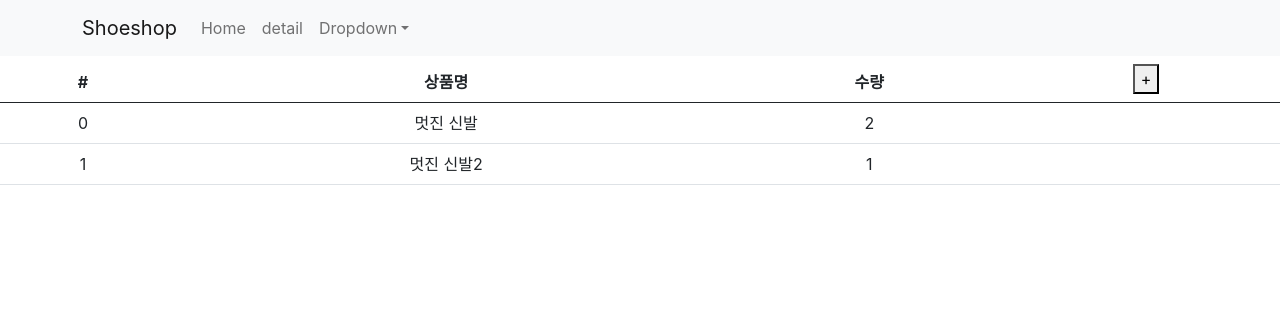
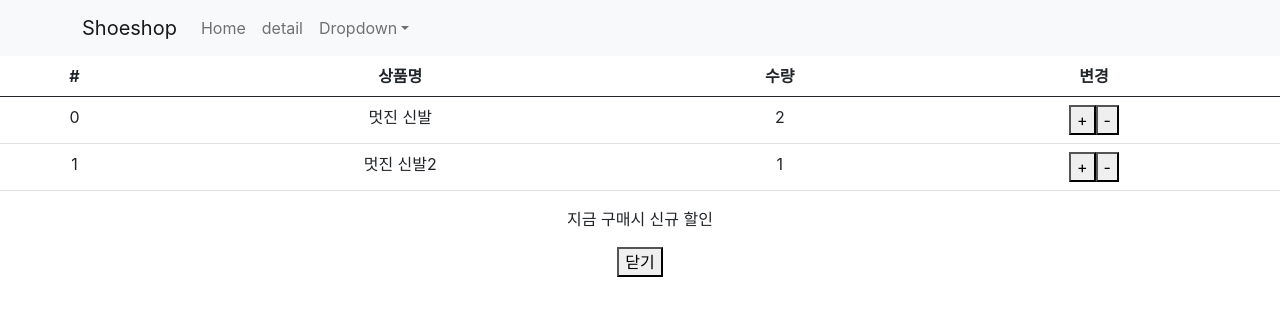
Before and after one commit to Jiyong95/ReactMall, a React (Create React App) app: page /cart in a window 1280 px wide. Shown: the top 316 px of the page. Built offline with nearby package versions, Linux system fonts and the light colour scheme.

Commit message:
dispatch

```diff
--- a/src/App.js
+++ b/src/App.js
@@ -2,7 +2,8 @@ import React, { useState } from "react";
 import Data from "./data";
 import "./App.css";
 import { Link, Route, Switch, useHistory } from "react-router-dom";
-import { ShoeDetail, Jumbotron, ShoeContainer, Navi } from "./Components";
+import { Jumbotron, ShoeContainer, Navi } from "./Components";
+import ShoeDetail from "./Components";
 import axios from "axios";
 import Cart from "./Cart";
 
--- a/src/Cart.js
+++ b/src/Cart.js
@@ -10,9 +10,7 @@ function Cart(props) {
             <th>#</th>
             <th>상품명</th>
             <th>수량</th>
-            <th>
-              <button onClick={""}>+</button>
-            </th>
+            <th>변경</th>
           </tr>
         </thead>
         <tbody>
@@ -22,20 +20,49 @@ function Cart(props) {
                 <td>{e.id}</td>
                 <td>{e.name}</td>
                 <td>{e.quan}</td>
-                <td></td>
+                <td>
+                  <button
+                    onClick={() => {
+                      props.dispatch({ type: "plus" });
+                    }}
+                  >
+                    +
+                  </button>
+                  <button
+                    onClick={() => {
+                      props.dispatch({ type: "minus" });
+                    }}
+                  >
+                    -
+                  </button>
+                </td>
               </tr>
             );
           })}
         </tbody>
       </Table>
+      {props.alertFlag ? (
+        <div className="my-alert">
+          <p>지금 구매시 신규 할인</p>
+          <button
+            onClick={() => {
+              props.dispatch({ type: "flag" });
+            }}
+          >
+            닫기
+          </button>
+        </div>
+      ) : null}
     </div>
   );
 }
 
 //redux store 데이터 가져와서 props로 변환해주는 함수
 function func(state) {
+  console.log(state);
   return {
-    state: state,
+    state: state.reducer,
+    alertFlag: state.reducer2,
   };
 }
 export default connect(func)(Cart);
--- a/src/Components.js
+++ b/src/Components.js
@@ -12,7 +12,7 @@ import { Link, Route, Switch, useHistory, useParams } from "react-router-dom";
 import styled from "styled-components";
 import { CSSTransition } from "react-transition-group";
 import "./Components.scss";
-
+import { connect } from "react-redux";
 export function Navi() {
   return (
     <Navbar bg="light" expand="lg">
@@ -99,7 +99,7 @@ let 제목 = styled.h4`
   color: ${(props) => props.색상};
 `;
 
-export function ShoeDetail(props) {
+function ShoeDetail(props) {
   let [aniSwitch, setAniSwitch] = useState(false);
   let [tab, setTab] = useState(0);
   let [alert, setAlert] = useState(true);
@@ -145,6 +145,11 @@ export function ShoeDetail(props) {
             className="btn btn-danger"
             onClick={() => {
               props.setInventory([9, 11, 12]);
+              props.dispatch({
+                type: "항목추가",
+                payload: { id: 2, name: "새상품", quan: 1 },
+              });
+              history.push("/cart");
             }}
           >
             주문하기
@@ -204,3 +209,13 @@ function TabContent(props) {
 function Inven(props) {
   return <p>재고:{props.inventory[0]}</p>;
 }
+
+//redux store 데이터 가져와서 props로 변환해주는 함수
+function func(state) {
+  console.log(state);
+  return {
+    state: state.reducer,
+    alertFlag: state.reducer2,
+  };
+}
+export default connect(func)(ShoeDetail);
--- a/src/index.js
+++ b/src/index.js
@@ -5,14 +5,36 @@ import App from "./App";
 import { BrowserRouter } from "react-router-dom";
 
 import { Provider } from "react-redux";
-import { createStore } from "redux";
+import { combineReducers, createStore } from "redux";
 
-let store = createStore(() => {
-  return [
-    { id: 0, name: "멋진 신발", quan: 2 },
-    { id: 1, name: "멋진 신발2", quan: 1 },
-  ];
-});
+function reducer2(state = true, action) {
+  if (action.type === "flag") return false;
+  return true;
+}
+
+let base = [
+  { id: 0, name: "멋진 신발", quan: 2 },
+  { id: 1, name: "멋진 신발2", quan: 1 },
+];
+//변경된 state를 return하는 함수
+//state = base : default인자 설정
+function reducer(state = base, action) {
+  console.log(action);
+  if (action.type === "addList") {
+    let copy = [...state];
+    copy.push(action.payload);
+    return copy;
+  } else if (action.type === "plus") {
+    let newState = [...base];
+    newState[0].quan++;
+    return newState;
+  } else if (action.type === "minus") {
+    let newState = [...base];
+    newState[0].quan--;
+    return newState;
+  } else return state;
+}
+let store = createStore(combineReducers({ reducer, reducer2 }));
 
 ReactDOM.render(
   <React.StrictMode>
```
